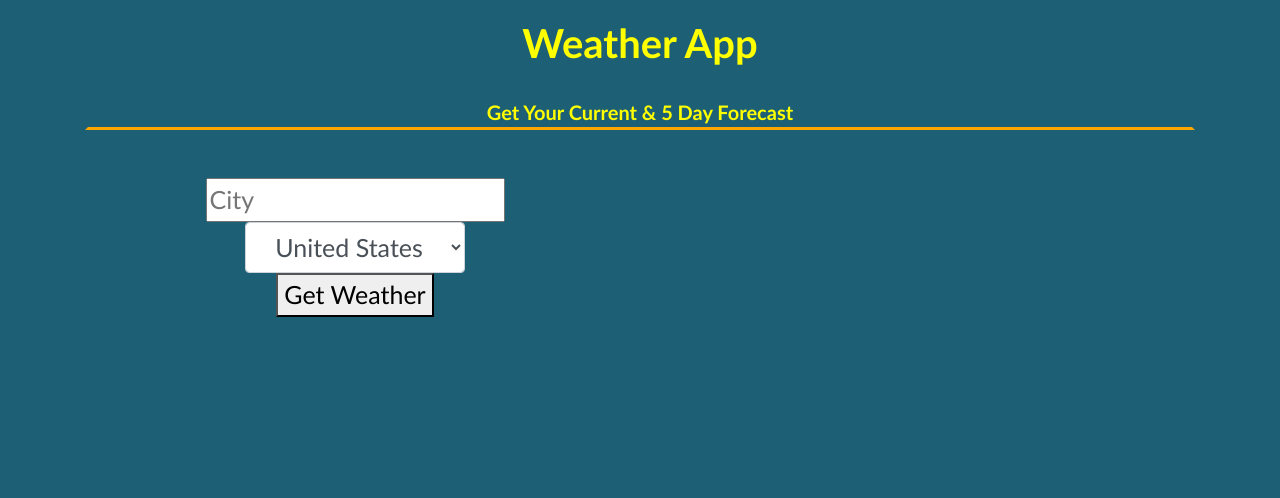
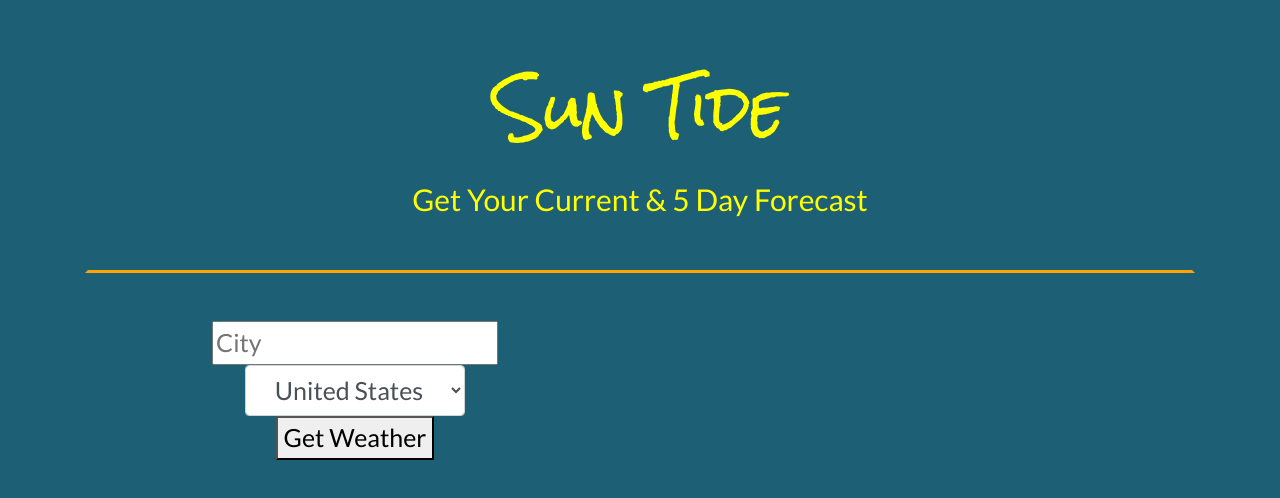
Before and after one commit to jasmith188/Sun-Tide, a React (Create React App) app: page / in a window 1280 px wide. Shown: the top 498 px of the page. Built offline with nearby package versions, Linux system fonts and the light colour scheme.

Commit message:
finishing

```diff
--- a/public/index.html
+++ b/public/index.html
@@ -17,6 +17,7 @@
   <link rel="stylesheet" href="https://maxcdn.bootstrapcdn.com/bootstrap/4.5.0/css/bootstrap.min.css"
     integrity="sha384-9aIt2nRpC12Uk9gS9baDl411NQApFmC26EwAOH8WgZl5MYYxFfc+NcPb1dKGj7Sk" crossorigin="anonymous" />
     <link rel="stylesheet" href="css/owfont-regular.css" type="text/css">
+    <link href="https://fonts.googleapis.com/css2?family=Homemade+Apple&family=Lato&family=Rock+Salt&family=Sigmar+One&display=swap" rel="stylesheet">
   <!--
       Notice the use of %PUBLIC_URL% in the tags above.
       It will be replaced with the URL of the `public` folder during the build.
--- a/src/App.css
+++ b/src/App.css
@@ -4,8 +4,7 @@ body {
   /* background-repeat: no-repeat; */
   /* background-position: center; */
   background-size: cover;
-  font-family: 'Gill Sans', 'Gill Sans MT', Calibri, 'Trebuchet MS', sans-serif;
-  font-weight: bolder;
+  font-family: 'Lato', sans-serif;
   overflow-x: auto;
   white-space: nowrap;
   padding: 10px;
@@ -27,14 +26,18 @@ body {
 
 .title {
   text-align: center;
-  font-size: 40px;
+  font-size: 60px;
   color: yellow;
+  padding-top: 50px;
+  font-family: 'Rock Salt', cursive;
+
 }
 
 .sub-title {
   text-align: center;
-  font-size: 20px;
+  font-size: 30px;
   color: yellow;
+  font-family: 'Lato', sans-serif;
 }
 
 .form {
@@ -98,3 +101,7 @@ body {
   .input {
     background-color: blue;
   }
+
+  .button {
+    border-radius: 10px, 10px, 10px 10px;
+  }
--- a/src/App.js
+++ b/src/App.js
@@ -21,20 +21,12 @@ class App extends React.Component {
     dailyData: []
   }
 
-  // componentDidMount() {
-  //   navigator.geolocation.getCurrentPosition(function (position) {
-  //     console.log("Latitude is :", position.coords.latitude);
-  //     console.log("Longitude is :", position.coords.longitude);
-  //     console.log(position);
 
-
-  //   });
-  // }
   getWeather = async (e) => {
     e.preventDefault();
     const city = e.target.elements.city.value;
     const country = e.target.elements.country.value;
-    const api_call = await fetch(`https://cors-anywhere.herokuapp.com/http://api.openweathermap.org/data/2.5/forecast?q=${city},${country}&appid=${API_KEY}&units=imperial`);
+    const api_call = await fetch(`http://api.openweathermap.org/data/2.5/forecast?q=${city},${country}&appid=${API_KEY}&units=imperial`);
     // const api_call2 = await fetch(`http://api.openweathermap.org/data/2.5/forecast?q=${city},${country}&appid=${API_KEY}&units=imperial`);
     const data = await api_call.json();
     const dailyData = data.list.filter(reading => reading.dt_txt.includes("18:00:00"))
@@ -48,7 +40,7 @@ class App extends React.Component {
         humidity: data.list[0].main.humidity,
         description: data.list[0].weather[0].description,
         feelsLike: data.list[0].main.feels_like,
-        icon: data.list[0].weather[0].icon,
+        // icon: data.list[0].weather[0].icon,
         error: "",
         dailyData: dailyData
       });
@@ -60,7 +52,7 @@ class App extends React.Component {
         humidity: undefined,
         description: undefined,
         feelsLike: undefined,
-        icon: undefined,
+        // icon: undefined,
         error: "Please type a value...",
         fullData: undefined,
         dailyData: undefined
@@ -75,9 +67,11 @@ class App extends React.Component {
     return (
       <div className="container">
         <div className="title-card">
-          <div className="title">Weather App</div>
+          <div className="title">Sun Tide</div>
           <br />
           <div className="sub-title">Get Your Current & 5 Day Forecast</div>
+          <br />
+        <br />
         </div>
         <br />
         <br />
@@ -98,7 +92,7 @@ class App extends React.Component {
               humidity={this.state.humidity}
               description={this.state.description}
               feelsLike={this.state.feelsLike}
-              icon={this.state.icon}
+              // icon={this.state.icon}
               error={this.state.error}
             />
           </Card>
@@ -110,6 +104,7 @@ class App extends React.Component {
         <CardDeck>
           {this.formatDayCards()}
         </CardDeck>
+        {/* <Tide /> */}
       </div>
     )
   }
```
Also changed, not shown: src/components/Tide/index.js (+46 -11 lines).
